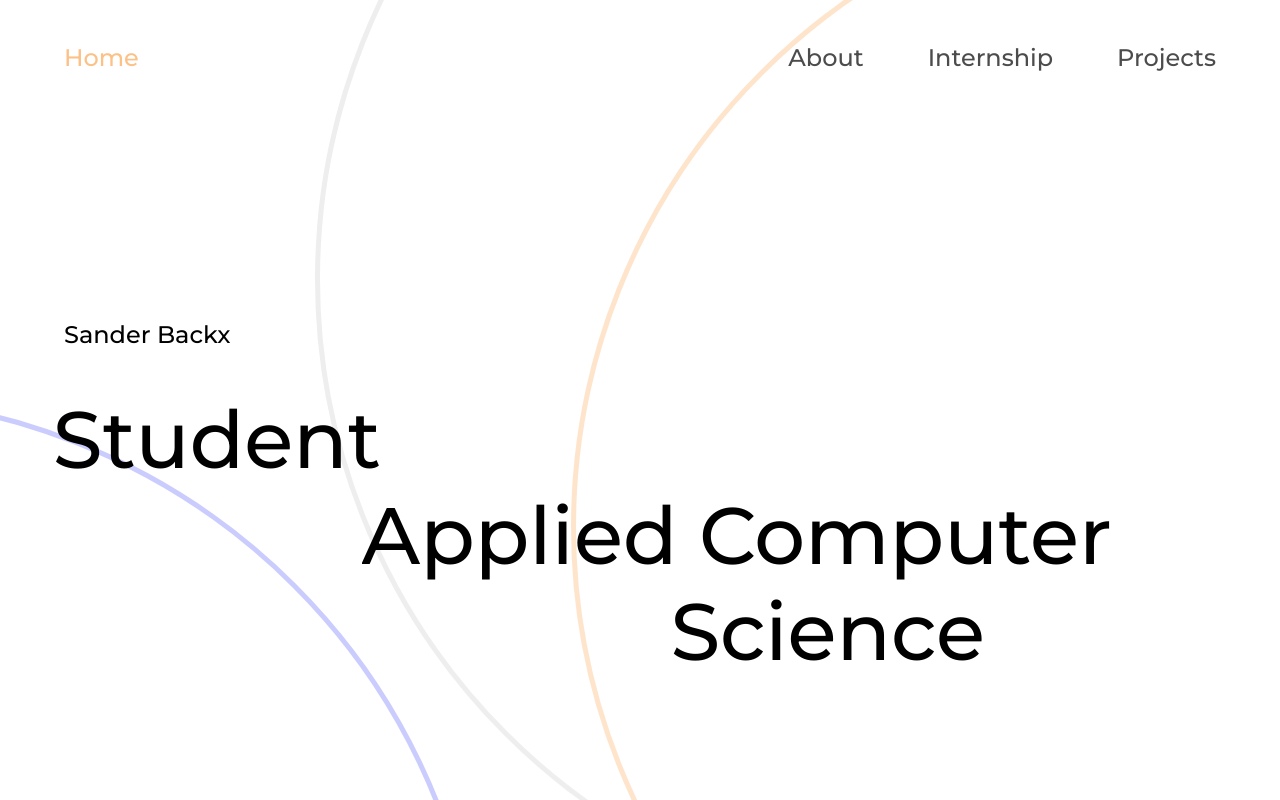
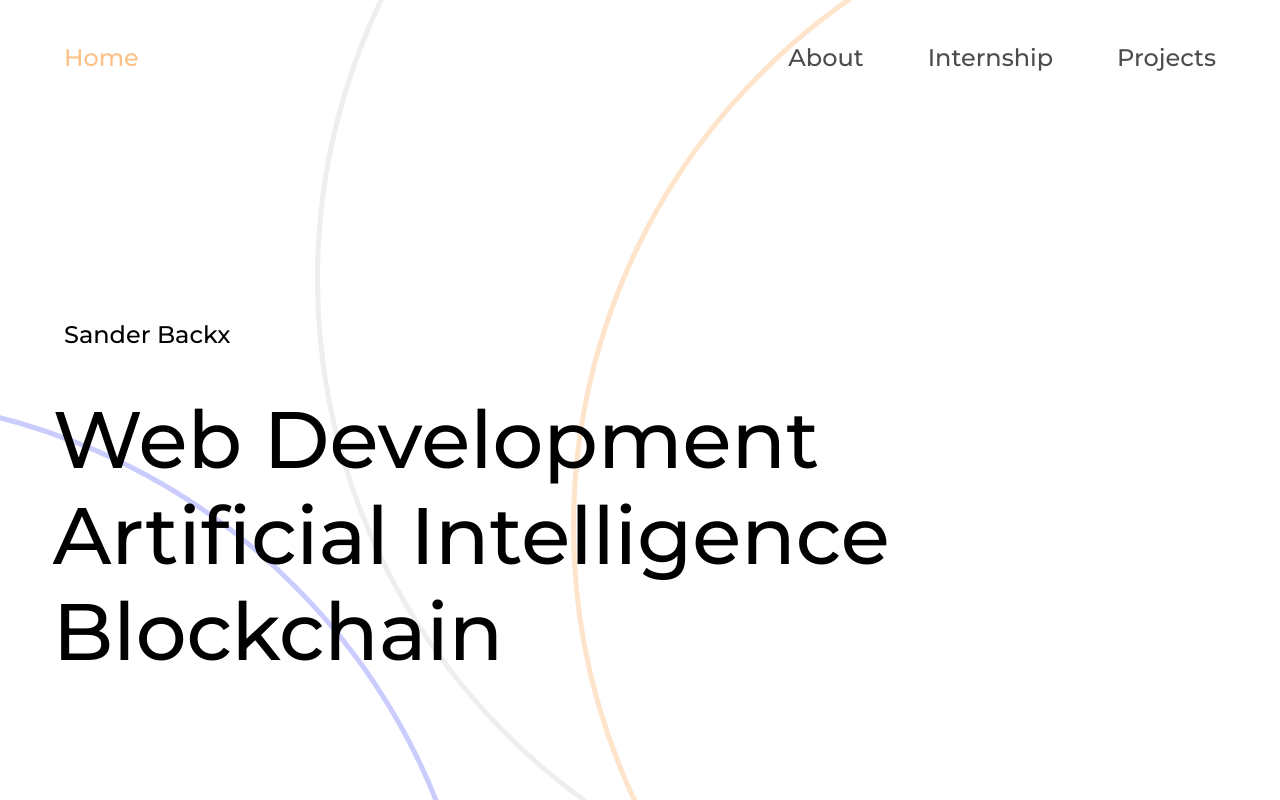
Before and after one commit to The-Sander/Portfolio, a Vue app: page /#/ in a window 1280 px wide. Shown: the top 800 px of the page. Built offline with nearby package versions, Linux system fonts and the light colour scheme.

Commit message:
Update portfolio 20211208

```diff
--- a/src/assets/style.scss
+++ b/src/assets/style.scss
@@ -163,12 +163,12 @@ body {
   }
   .line:nth-child(2) {
     position: relative;
-    left: 19.3rem;
+    // left: 19.3rem;
     z-index: -1;
   }
   .line:nth-child(3) {
     position: relative;
-    left: 38.6rem;
+    // left: 38.6rem;
     z-index: -1;
   }
   .floating {
--- a/src/components/AboutContent.vue
+++ b/src/components/AboutContent.vue
@@ -4,13 +4,16 @@
       <div class="wrapper">
         <section class="intro">
           <p class="big">
-            I am a 23 year old student Applied Computer Science at Thomas More
+            I am a 23 year old web developer and teacher who studied Applied Computer Science at Thomas More
             Geel.
           </p>
           <p class="para">
+            During my web development job I work on existing websites and applications as well as creating websites and applications from scratch. My speciality is working with VueJS.
+            I also work at Thomas More Geel where I teach Data Modeling, Data Analysis and Agile.
+          </p>
+          <p class="para">
             During my spare time I love to code. I'm always learning new things
-            and currently I am very enthousiastic about Javascript and
-            Typescript.
+            and currently I am very enthousiastic about Blockchain technologies.
           </p>
           <p class="para">
             I love building things from the ground up. Starting with an empty
@@ -21,7 +24,7 @@
             When I am not coding, I am producing music. I am passionate about
             music and you will rarely find me without music playing in my ears.
           </p>
-          <img src="../assets/img/foto.jpg" alt="" />
+          <img src="../assets/img/foto.jpg" alt />
         </section>
       </div>
       <div class="wrapper">
@@ -31,9 +34,7 @@
             <span class="line">&amp; Tools</span>
           </h2>
           <div class="content">
-            <span v-for="(tool, i) in toolsTechs" v-bind:key="i">
-              {{ tool }}
-            </span>
+            <span v-for="(tool, i) in toolsTechs" v-bind:key="i">{{ tool }}</span>
           </div>
         </section>
       </div>
@@ -53,8 +54,7 @@
             href="../assets/doc/CV_Backx_Sander_English_Portfolio.pdf"
             target="_blank"
             class="button"
-            >Resume</a
-          >
+          >Resume</a>
         </div>
       </div>
     </div>
@@ -80,6 +80,7 @@ export default {
         "Fast.ai",
         "Jupyter notebook",
         "Figma",
+        "Solidity",
       ],
     };
   },
--- a/src/components/Hero.vue
+++ b/src/components/Hero.vue
@@ -4,9 +4,9 @@
       <div class="hero-content">
         <h4>Sander Backx</h4>
         <h1>
-          <span class="line">Student</span
-          ><span class="line">Applied Computer</span
-          ><span class="line">Science</span>
+          <span class="line">Web Development</span>
+          <span class="line">Artificial Intelligence</span>
+          <span class="line">Blockchain</span>
         </h1>
       </div>
       <div class="floating">
```
Also changed, not shown: 2 other files (tests, documents, lock files or other folders).
